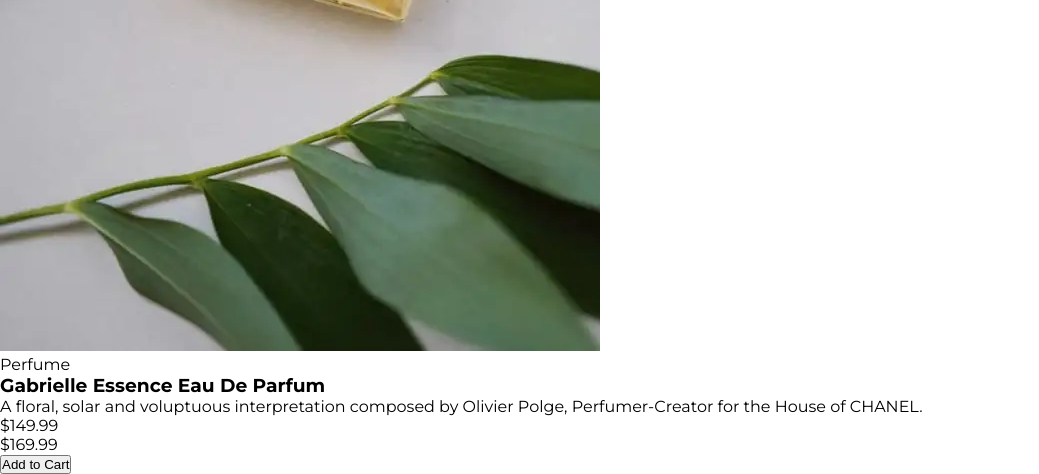
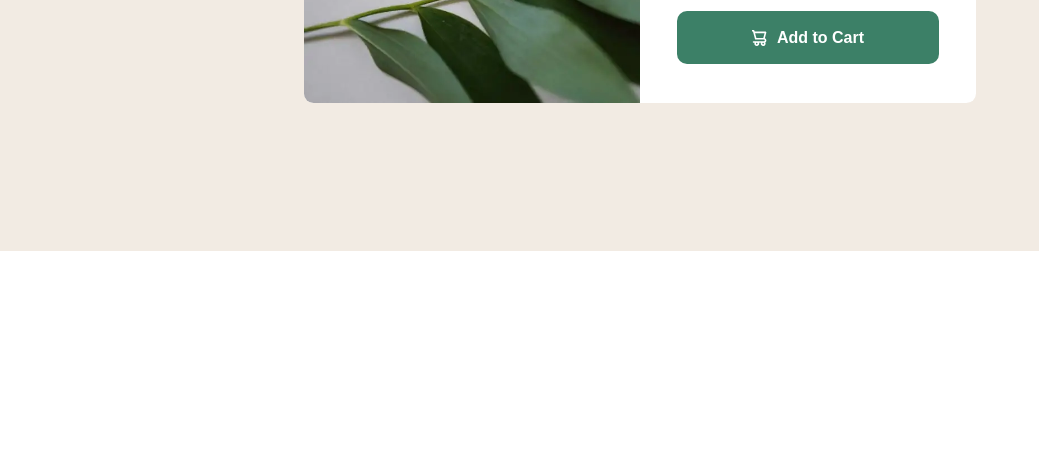
Before and after one commit to MarenOelixtown/fm-product-preview-card-component, a plain HTML site: page index.html in a window 1280 px wide. Shown: the part 549-1023 px from the top of the page, without its empty margins (0-1039 px from the left). After the commit the page ends 800 px from the top, so only its background shows below. Drawn offline with Linux system fonts and the light colour scheme.

Commit message:
styling product-card

```diff
--- a/css/styles.css
+++ b/css/styles.css
@@ -20,4 +20,88 @@ html {
 }
 body {
   font-family: "Montserrat", sans-serif;
+  line-height: 1.1;
+  color: var(--secondary-dark-blue);
 }
+main {
+  display: flex;
+  justify-content: center;
+  align-items: center;
+  height: 100vh;
+  background-color: var(--primary-cream);
+}
+.product-card {
+  width: 90vw;
+  background-color: var(--secondary-white);
+  border-radius: 0.6em;
+  overflow: hidden;
+}
+.product-card__image {
+  width: 100%;
+  display: block;
+}
+.product-card__item {
+  padding: 2.3em;
+}
+.product-card__category {
+  text-transform: uppercase;
+  letter-spacing: 0.4em;
+  font-size: 0.875em;
+  font-weight: var(--font-weight-regular);
+}
+.product-card__title {
+  font-family: var(--font-fraunces);
+  font-size: 2.2em;
+  line-height: 1;
+  color: var(--secondary-very-dark-blue);
+  padding: 0.7em 0;
+}
+.product-card__description {
+  line-height: 1.7;
+}
+.product-card__price {
+  display: flex;
+  padding: 1.8em 0;
+  align-items: center;
+}
+.product-card__price-current {
+  font-family: var(--font-fraunces);
+  font-size: 2.2em;
+  font-weight: var(--font-weight-bold);
+  color: var(--primary-dark-cyan);
+  margin-right: 0.6em;
+}
+.product-card__price-original {
+  font-size: 0.9em;
+  text-decoration: line-through;
+}
+.product-card__cart-button {
+  display: block;
+  width: 100%;
+  border-radius: 0.625em;
+  padding: 1.1em;
+  color: var(--secondary-white);
+  font-weight: var(--font-weight-bold);
+  font-size: 1em;
+  background-color: var(--primary-dark-cyan);
+  border: none;
+  display: flex; /* flexbox for center text and icon */
+  justify-content: center;
+  align-items: center;
+  gap: 0.625em;
+}
+.product-card__cart-button:hover {
+  background-color: var(--secondary-very-dark-blue);
+}
+
+@media (min-width: 48em) {
+  .product-card {
+    width: 42em;
+    display: flex;
+  }
+  .product-card__item {
+    max-width: 50%;
+  }
+  .product-card__image {
+  }
+}
--- a/index.html
+++ b/index.html
@@ -53,7 +53,13 @@
             <p class="product-card__price-current">$149.99</p>
             <p class="product-card__price-original">$169.99</p>
           </div>
-          <button class="product-card__add-button">Add to Cart</button>
+          <button class="product-card__cart-button">
+            <img
+              src="/images/icon-cart.svg"
+              alt="Cart Icon"
+              class="product-card__cart-icon"
+            />Add to Cart
+          </button>
         </section>
       </article>
     </main>
```
